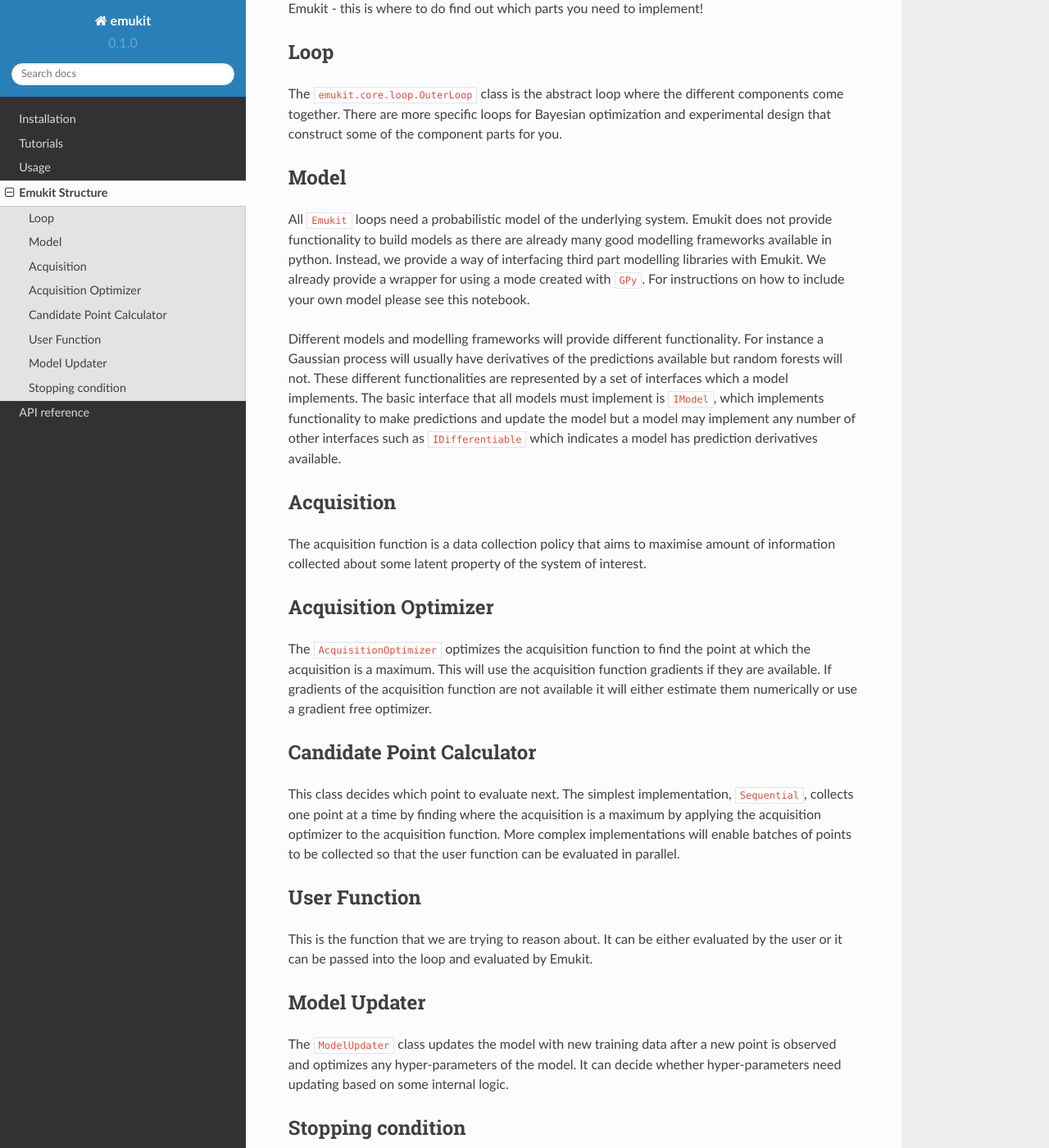
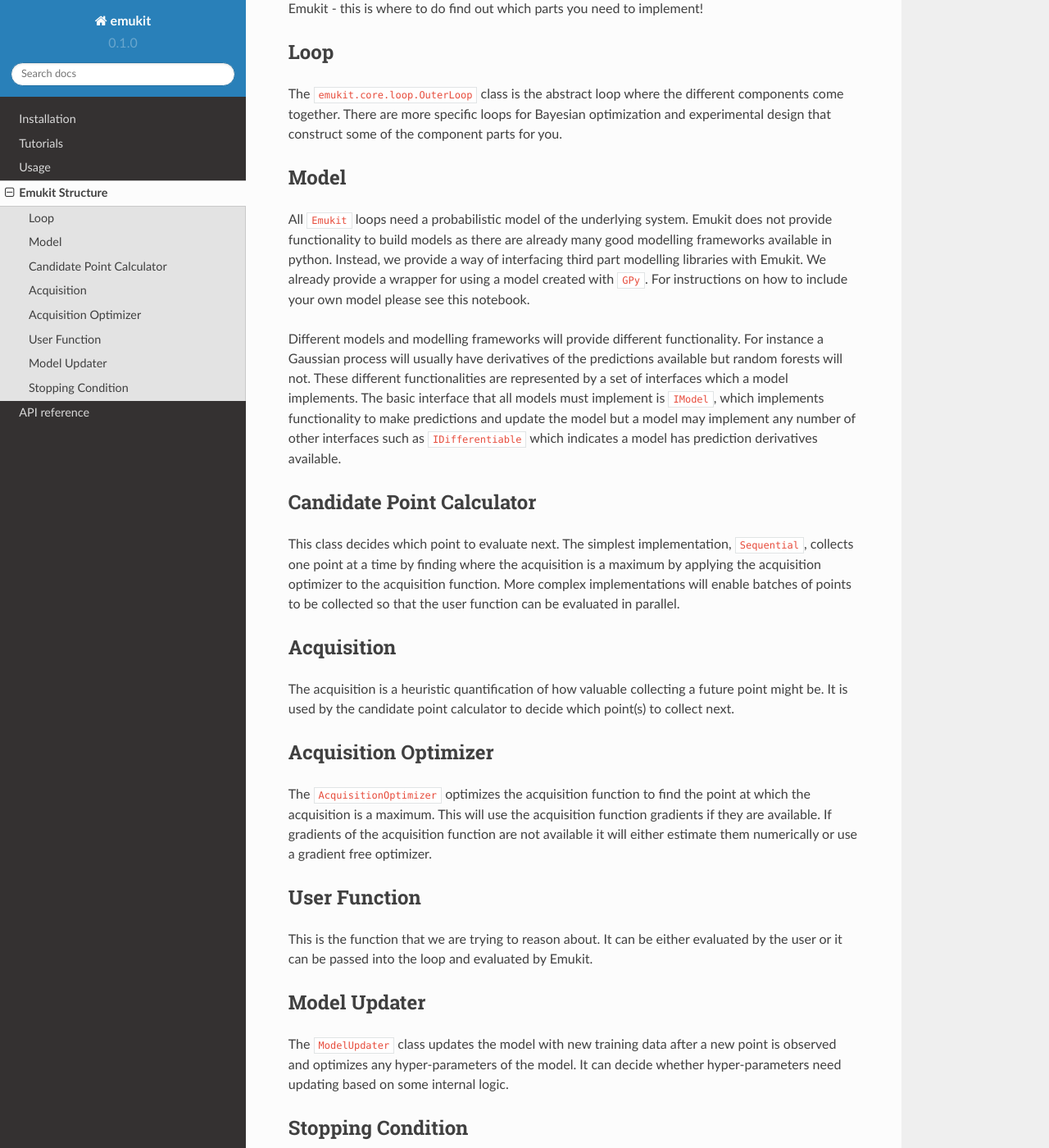
Before and after one commit to EmuKit/emukit, a Sphinx documentation site: the page built from doc/emukit_structure.rst, in a window 1280 px wide and 1400 px high, scrolled down 662 px. Shown: the whole window at 82% size. Built offline with Sphinx 7.4.7 and the Read the Docs theme 2.0.0, drawn with Linux system fonts in a browser that asks for light colours; pages that are not in the unit, such as notebooks, are missing from menus; some of the changed text lies outside the part shown.

Commit message:
Update based on review

```diff
--- a/doc/emukit_structure.rst
+++ b/doc/emukit_structure.rst
@@ -30,7 +30,7 @@
 All ``Emukit`` loops need a probabilistic model of the underlying system.
 Emukit does not provide functionality to build models as there are already many good modelling frameworks available in python.
 Instead, we provide a way of interfacing third part modelling libraries with Emukit.
-We already provide a wrapper for using a mode created with ``GPy``.
+We already provide a wrapper for using a model created with ``GPy``.
 For instructions on how to include your own model please see :doc:`this notebook </notebooks/Emukit-custom-model>`.
 
 Different models and modelling frameworks will provide different functionality.
@@ -40,10 +40,18 @@
 update the model but a model may implement any number of other interfaces such as ``IDifferentiable`` which indicates a
 model has prediction derivatives available.
 
+Candidate Point Calculator
+__________________________
+This class decides which point to evaluate next.
+The simplest implementation, ``Sequential``, collects one point at a time by finding where the acquisition is a maximum
+by applying the acquisition optimizer to the acquisition function.
+More complex implementations will enable batches of points to be collected so that the user function can be evaluated
+in parallel.
+
 Acquisition
 ___________
-The acquisition function is a data collection policy that aims to maximise amount of information collected about some
-latent property of the system of interest.
+The acquisition is a heuristic quantification of how valuable collecting a future point might be.
+It is used by the candidate point calculator to decide which point(s) to collect next.
 
 Acquisition Optimizer
 _____________________
@@ -51,14 +59,6 @@
 This will use the acquisition function gradients if they are available.
 If gradients of the acquisition function are not available it will either estimate them numerically or use a gradient
 free optimizer.
-
-Candidate Point Calculator
-__________________________
-This class decides which point to evaluate next.
-The simplest implementation, ``Sequential``, collects one point at a time by finding where the acquisition is a maximum
-by applying the acquisition optimizer to the acquisition function.
-More complex implementations will enable batches of points to be collected so that the user function can be evaluated
-in parallel.
 
 User Function
 _____________
@@ -72,7 +72,7 @@
 It can decide whether hyper-parameters need updating based on some internal logic.
 
 
-Stopping condition
+Stopping Condition
 __________________
 The ``StoppingCondition`` class chooses when we should stop collecting points.
 The most commonly used example is to stop when a set number of iterations have been reached.
```
